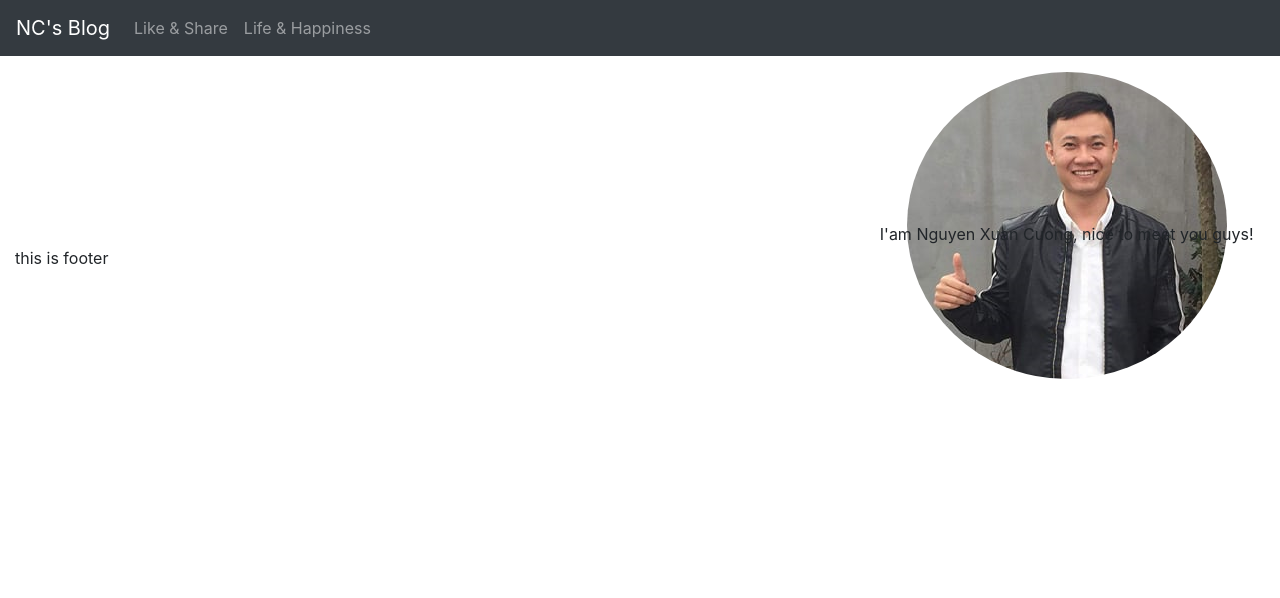
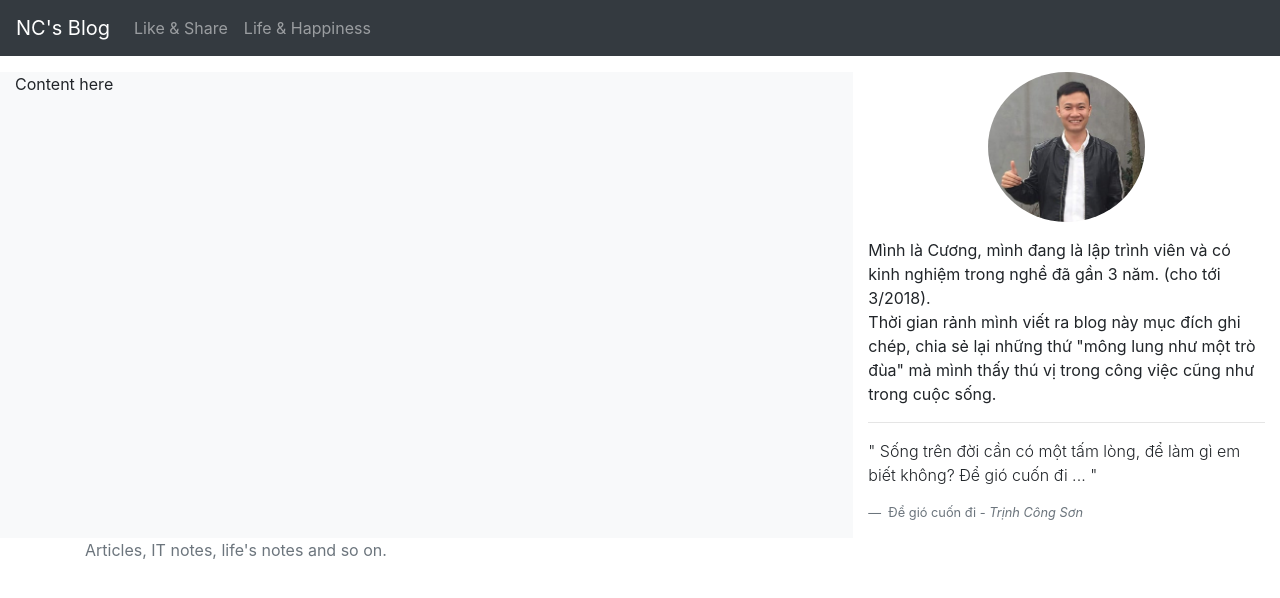
Before and after one commit to cuongnguyen2503/cuongnguyen2503.github.io, a Jekyll site: the page built from index.html, in a window 1280 px wide. Shown: the top 598 px of the page. Built offline with Jekyll 4.4.1, drawn with Linux system fonts in a browser that asks for light colours; nearby versions of some CDN libraries.

Commit message:
add custom css

```diff
--- a/_includes/footer.html
+++ b/_includes/footer.html
@@ -1 +1,5 @@
-this is footer
+<footer class="footer">
+  <div class="container">
+  	<span class="text-muted">Articles, IT notes, life's notes and so on.</span>
+	</div>
+</footer>
--- a/_includes/side_bar.html
+++ b/_includes/side_bar.html
@@ -1,7 +1,19 @@
 <div class="side-bar-logo text-center">
-  <img src="assets/profile_me.png" class="rounded-circle" alt="Nguyen Xuan Cuong">
+  <img src="{{ site.url }}/assets/profile_me.png" class="rounded-circle" alt="Nguyen Xuan Cuong">
 </div>
 
-<div class="text-center">
-	I'am Nguyen Xuan Cuong, nice to meet you guys!
+<div class="mt-3">
+	Mình là Cương, mình đang là lập trình viên và có kinh nghiệm trong nghề đã gần 3 năm. (cho tới 3/2018).<br>
+	Thời gian rảnh mình viết ra blog này mục đích ghi chép, chia sẻ lại những thứ "mông lung như một trò đùa" mà mình thấy thú vị trong công việc
+cũng như trong cuộc sống. <br>
+
+	<hr>
+	<p class="font-weight-light">
+		" Sống trên đời cần có một tấm lòng, để làm gì em biết không?
+			Để gió cuốn đi ... "
+
+		<footer class="blockquote-footer">
+			Để gió cuốn đi - <cite title="Source Title">Trịnh Công Sơn</cite>
+		</footer>
+	</p>
 </div>
--- a/_layouts/default.html
+++ b/_layouts/default.html
@@ -10,7 +10,7 @@
 
 		<div class="container-fluid">
 			<div class="row mt-3">
-				<div class="col-md-8">
+				<div class="col-md-8 bg-light">
 					{{ content }}
 				</div>
 
--- a/css/custom.css
+++ b/css/custom.css
@@ -1,3 +1,3 @@
-.side-bar-logo {
+.side-bar-logo img {
 	max-height: 150px;
 }
--- a/index.html
+++ b/index.html
@@ -3,6 +3,7 @@ layout: default
 title: Latest articles
 ---
 
+Content here
 <ul>
 	{% for post in site.posts %}
   	<li><a href="{{ post.url }}">{{ post.title }}</a></li>
```
